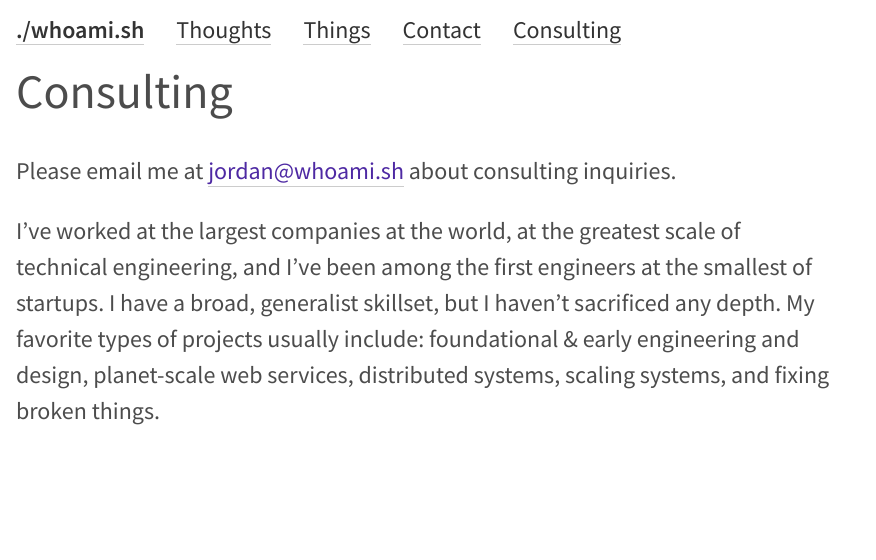
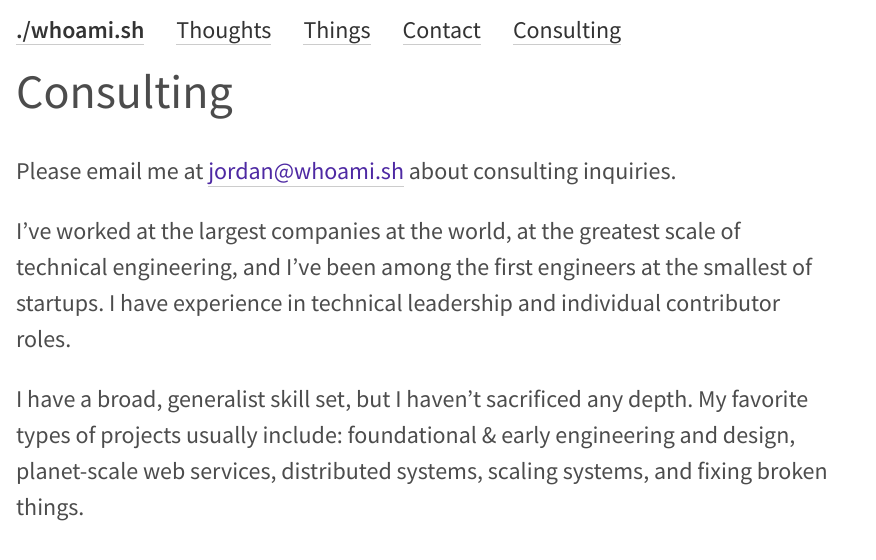
Before and after one commit to mcqueenjordan/mcqueenjordan.github.io, a Jekyll site: the page built from consulting.md, in a window 1280 px wide. Shown: the top 560 px of the page, without its empty margins (0-876 px from the left). Built offline with Jekyll 4.4.1, drawn with Linux system fonts in a browser that asks for light colours.

```diff
--- a/consulting.md
+++ b/consulting.md
@@ -7,9 +7,12 @@ Please email me at [jordan@whoami.sh][email] about consulting inquiries.
 
 I've worked at the largest companies at the world, at the greatest scale of
 technical engineering, and I've been among the first engineers at the smallest
-of startups. I have a broad, generalist skillset, but I haven't sacrificed any
-depth. My favorite types of projects usually include: foundational & early
-engineering and design, planet-scale web services, distributed systems, scaling
-systems, and fixing broken things.
+of startups. I have experience in technical leadership and individual
+contributor roles.
+
+I have a broad, generalist skill set, but I haven't sacrificed any depth. My
+favorite types of projects usually include: foundational & early engineering and
+design, planet-scale web services, distributed systems, scaling systems, and
+fixing broken things.
 
 [email]: mailto:jordan@whoami.sh
```
